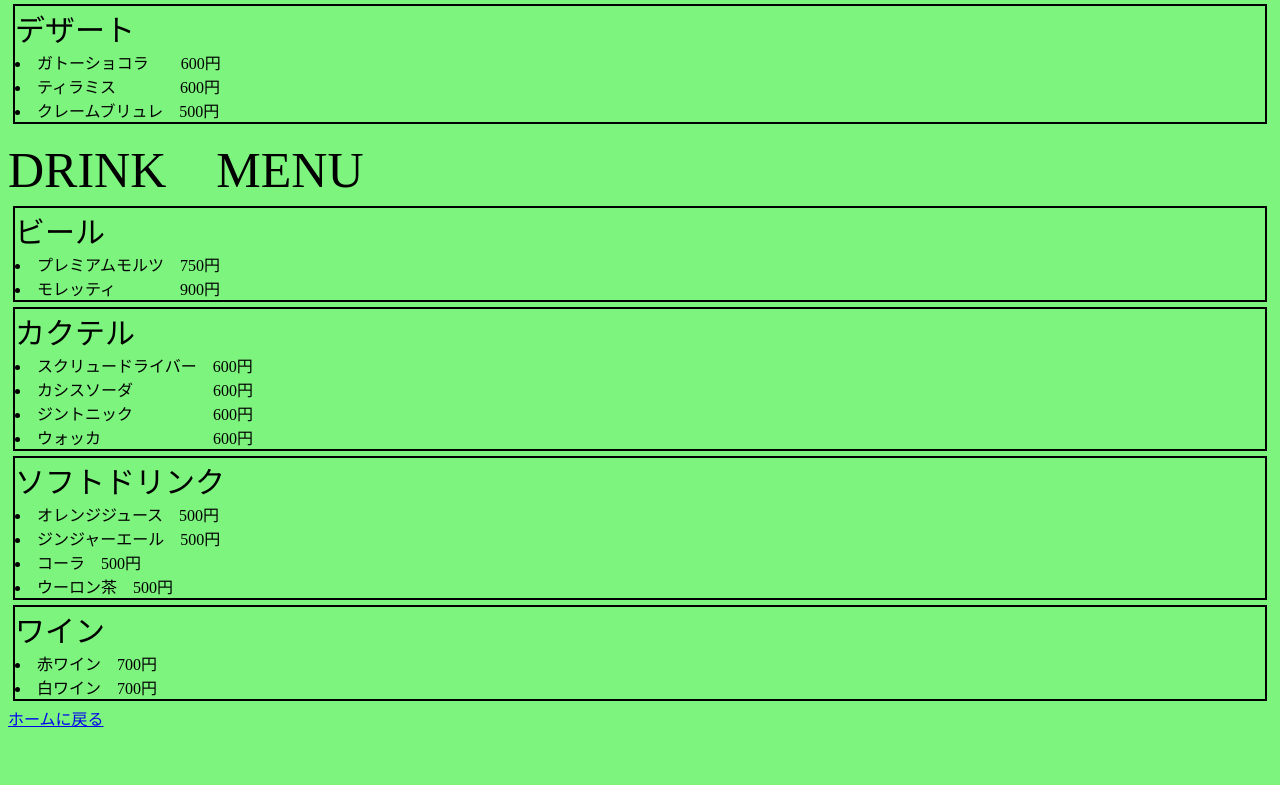
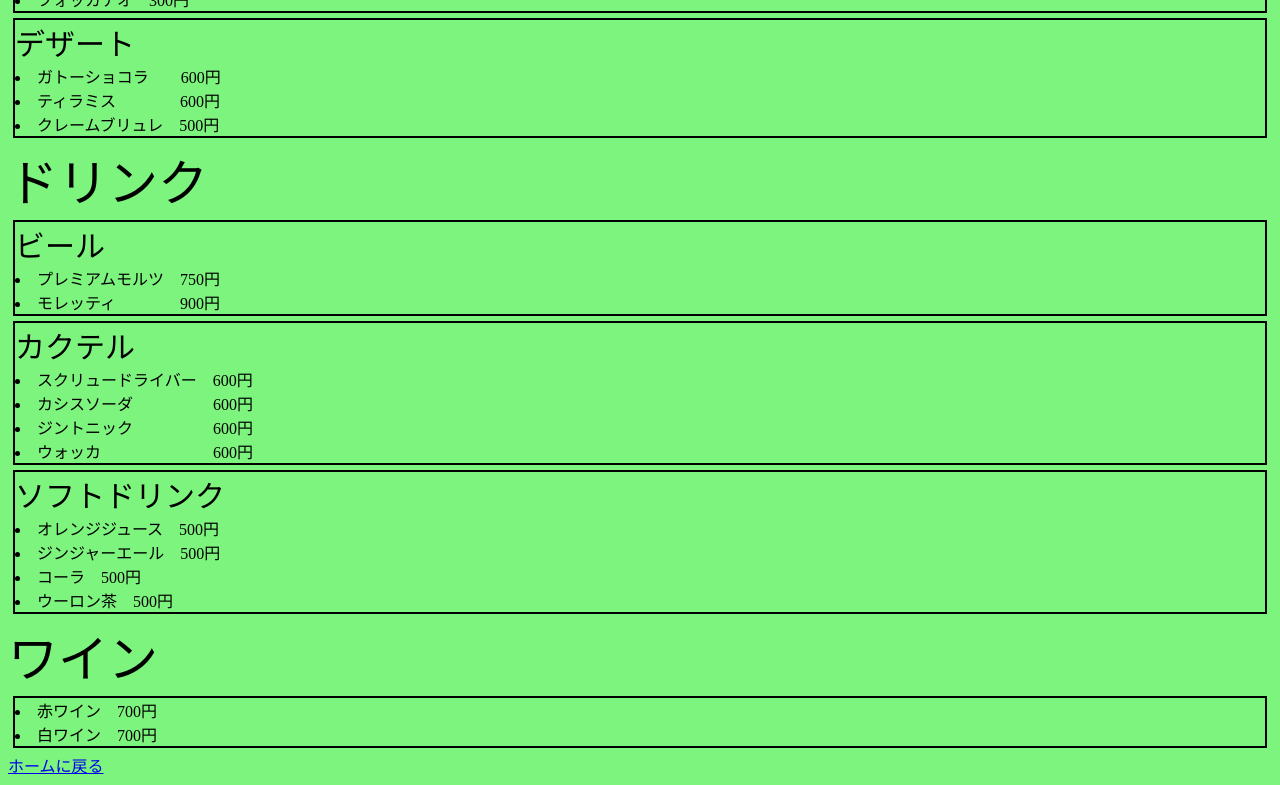
Before and after one commit to wadayuuji/kdai1, a plain HTML site: page menu.html in a window 1280 px wide. Shown: the part 1070-1855 px from the top of the page. Before the commit the page ends 1808 px from the top, so only its background shows below. Drawn offline with Linux system fonts and the light colour scheme.

Commit message:
Add files via upload

```diff
--- a/menu.html
+++ b/menu.html
@@ -12,7 +12,7 @@
   <li><a href="menu.html">メニュー情報</a></li>
 	<li><a href="kodawari.html">本店のこだわり</a></li>
   </div>
-	<div class="title">FOOD MENU</div>
+	<div class="title">フードメニュー</div>
 	<div class="main">
 	<div class="sub">前菜</div>
 	<div class="menu">
@@ -79,7 +79,7 @@
 
 	</div>
 	</div>
-	<div class="title">DRINK　MENU</div>
+	<div class="title">ドリンク</div>
 
 
 	<div class="main">
@@ -109,8 +109,8 @@
 
 	</div>
 	</div>
+	<div class="title">ワイン</div>
 	<div class="main">
-	<div class="sub">ワイン</div>
 	<div class="menu">
 		<li>赤ワイン　700円</li>
 		<li>白ワイン　700円</li>
```
